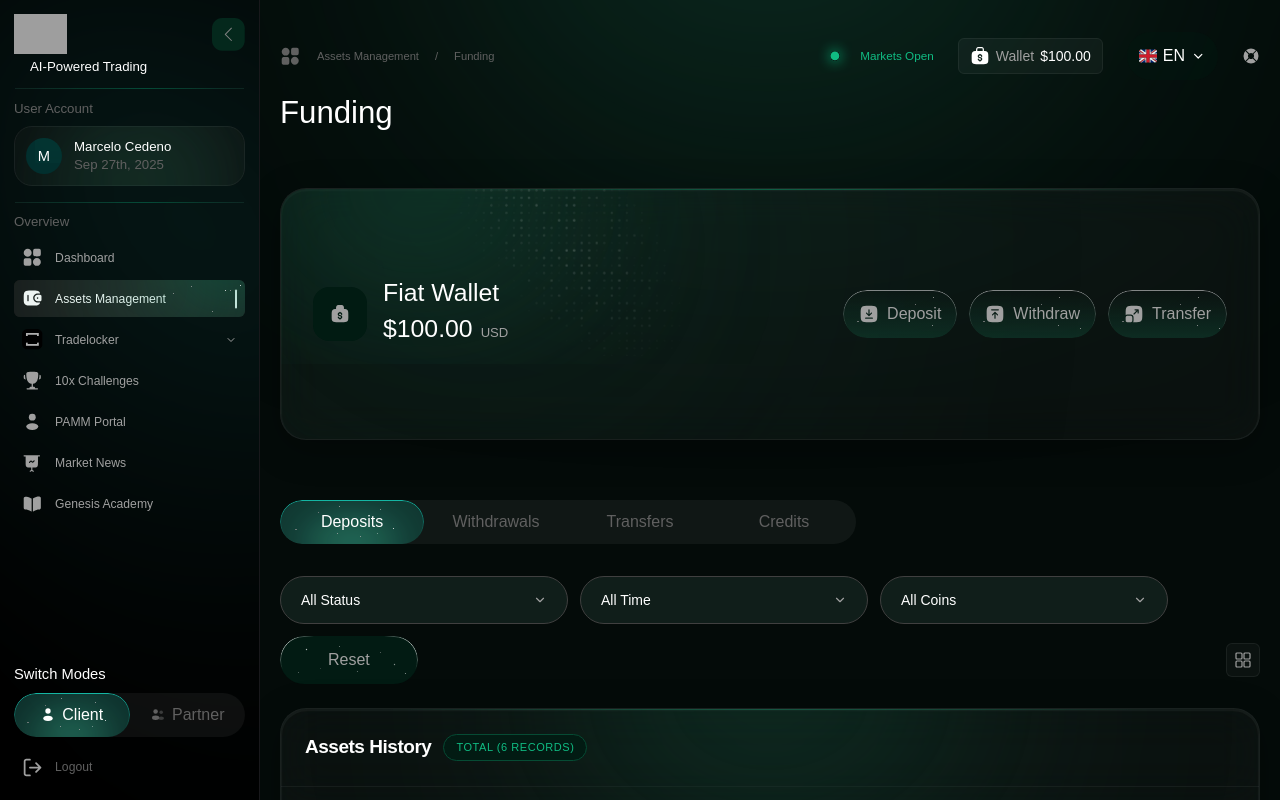
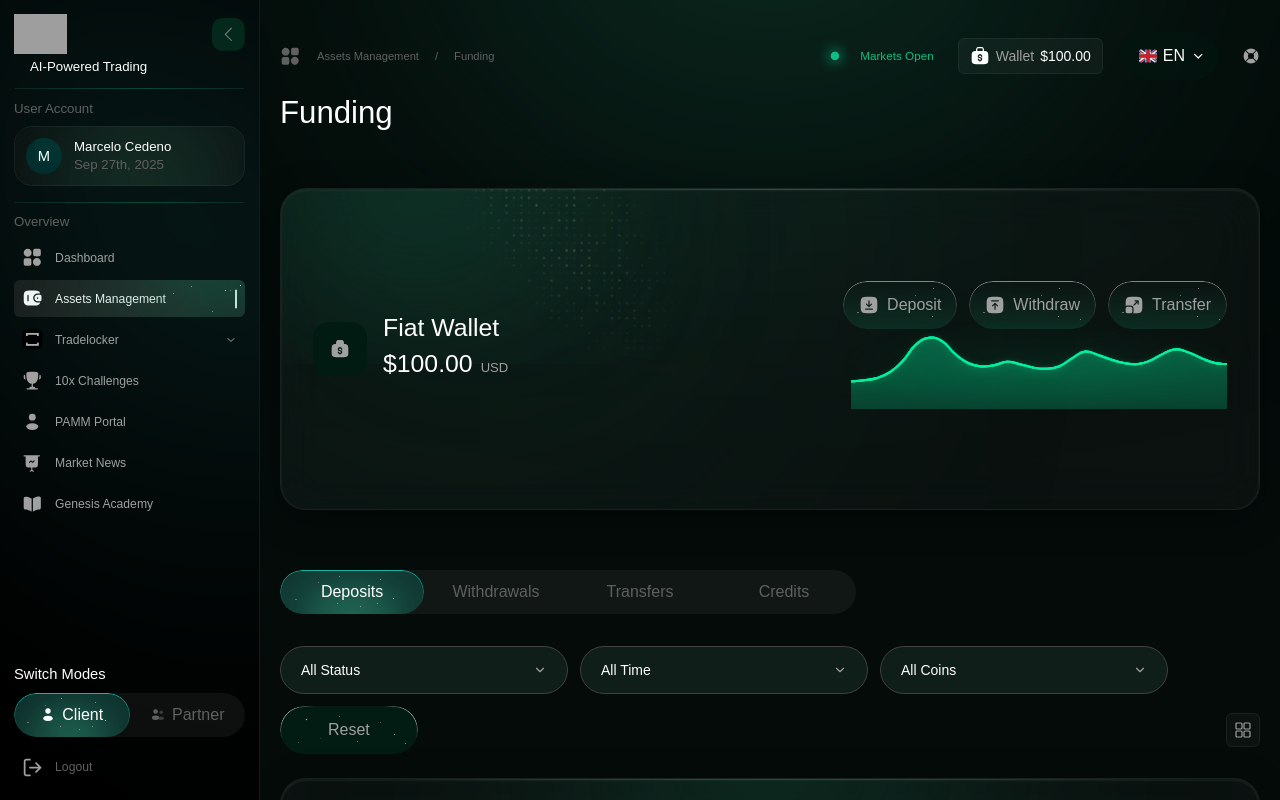
Before and after one commit to Mdx2025/GenesisFxDashboardMDX, a React (Vite) app: page /assets-management in a window 1280 px wide. Built offline with nearby package versions, Linux system fonts and the light colour scheme; grey boxes are pictures that could not be loaded; a web font is replaced by a local one.

Commit message:
fix: restore PortfolioChart inside GlassBannerCard on assets-management

```diff
--- a/src/pages/AssetsManagementPage.tsx
+++ b/src/pages/AssetsManagementPage.tsx
@@ -6,6 +6,7 @@ import { GlassCard, SparkleButton, ModeToggle, FloatingNavBar, Badge, GlassSelec
 import { DepositIcon, WithdrawIcon, TransferIcon, ChevronDownIcon } from '@/components/icons'
 import { TransferModal } from '@/components/dashboard/TransferModal'
 import { TransferProcessingModal } from '@/components/dashboard/TransferProcessingModal'
+import { PortfolioChart, defaultChartConfig } from '@/components/charts/PortfolioChart'
 import { assetTransactions, TAB_TO_TYPE } from '@/data/assets-history'
 import { STATUS_STYLES } from '@/constants/colors'
 import type { AssetTransaction, TransactionType, CoinType } from '@/data/assets-history'
@@ -165,6 +166,7 @@ export default function AssetsManagementPage() {
                   </div>
                 </div>
 
+                <div className="flex flex-col xl:shrink-0">
                   <div className="flex items-center gap-3 flex-wrap">
                     <SparkleButton onClick={() => navigate('/deposit')}>
                       <span className="flex items-center gap-2">
@@ -184,6 +186,10 @@ export default function AssetsManagementPage() {
                         <span>Transfer</span>
                       </span>
                     </SparkleButton>
+                  </div>
+                  <div className="h-[100px] w-full min-w-0 -mt-3 relative">
+                    <PortfolioChart config={{ ...defaultChartConfig, gridOpacity: 0, highlightIndex: -1 }} />
+                  </div>
                 </div>
               </div>
             </GlassBannerCard>
```
Lines whose indentation alone changed are shown as unchanged.
